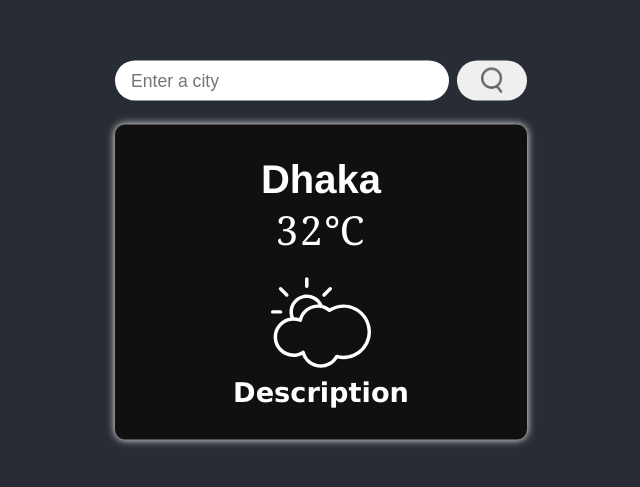
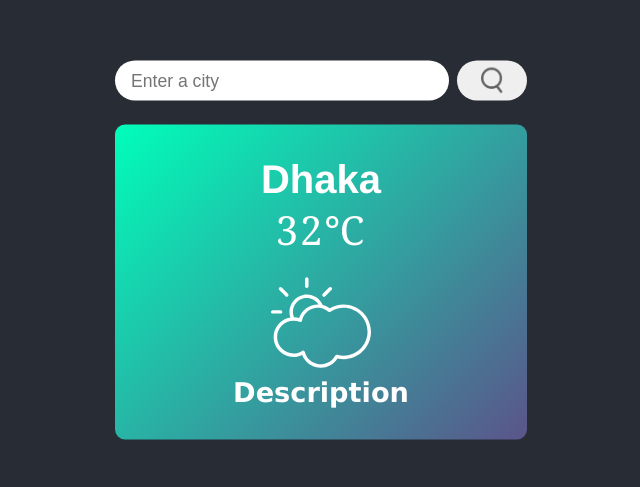
Before and after one commit to mahmudul7608/weather-report, a plain HTML site: page img/index.html in a window 1280 px wide. Shown: the part 150-637 px from the top of the page, without its empty margins (319-959 px from the left). Drawn offline with Linux system fonts and the light colour scheme.

Commit message:
some UI/XI change

```diff
--- a/img/style.css
+++ b/img/style.css
@@ -22,7 +22,7 @@
   gap: 0.5rem;
   margin-bottom: 1.5rem;
 }
-.btn-container img{
+.btn-container img {
   height: 65%;
   margin-top: 5px;
   color: red;
@@ -44,10 +44,11 @@
   color: #000;
 }
 .box {
+  width: 100%;
+  max-width: 470px;
   padding: 2rem 0;
-  background: #110f0f;
+  background: linear-gradient(135deg, #00feba, #5b548a);
   color: #fff;
-  box-shadow: 0 0rem 0.5rem white;
   text-align: center;
   border-radius: 10px;
 }
```
